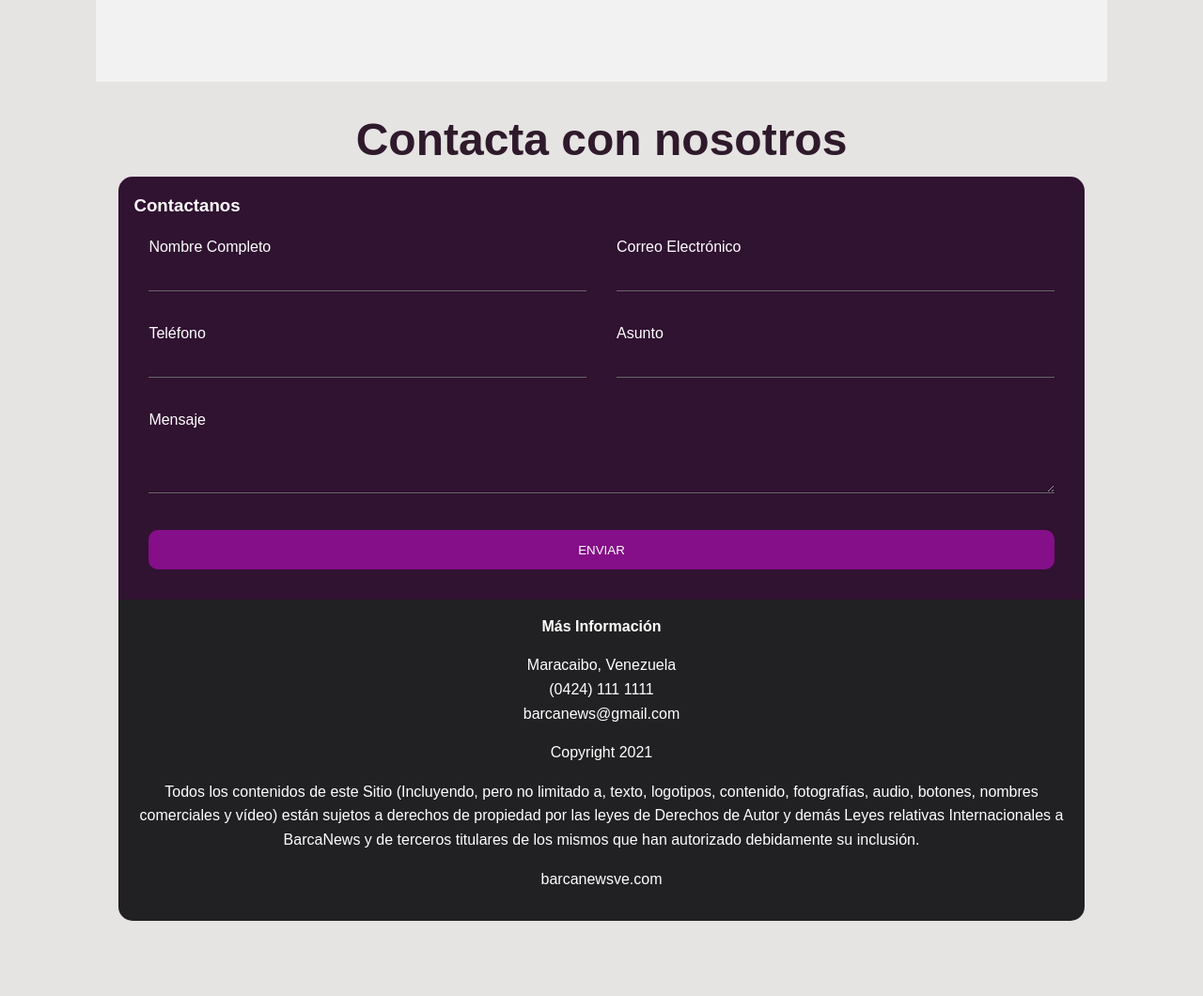
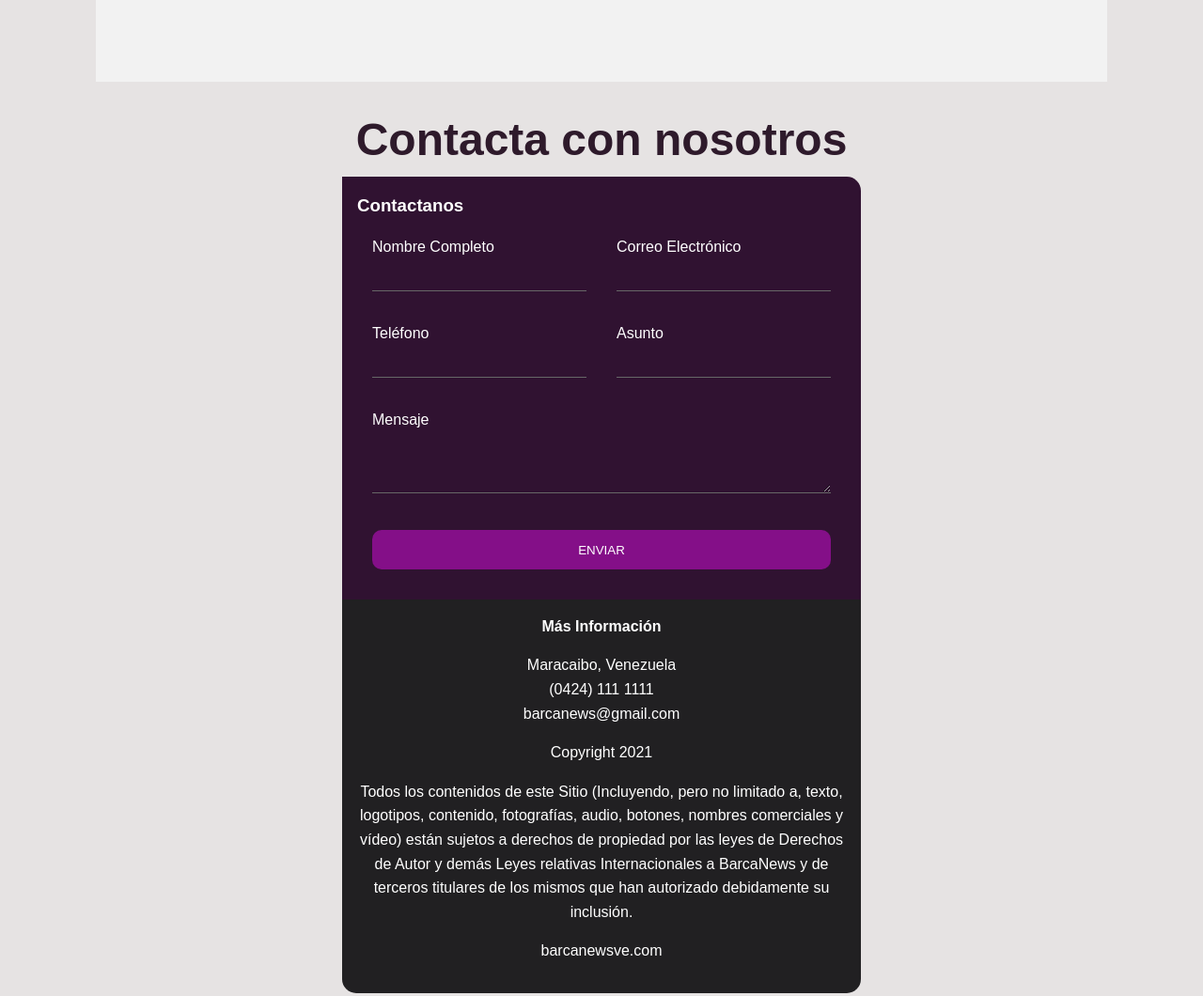
Before and after one commit to luiscarruyo27/BarcaNews, a plain HTML site: page index.html in a window 1280 px wide. Shown: the part 4955-6015 px from the top of the page at 94% size. Drawn offline with nearby package versions, Linux system fonts and the light colour scheme.

Commit message:
Update estilos.css

```diff
--- a/css/estilos.css
+++ b/css/estilos.css
@@ -297,7 +297,7 @@ main .sobre-nosotros{
  /*Pagina contacto*/
 
  .content-form {
-    max-width: 100%;
+    max-width: 600px;
     margin: auto;
     box-sizing: border-box;
     padding: 1.5em;
@@ -324,7 +324,6 @@ main .sobre-nosotros{
   .contact-form {
     background: #301231;
     border-top-right-radius: 15px;
-    border-top-left-radius: 15px;
   }
 
   .contact-form form {
```
